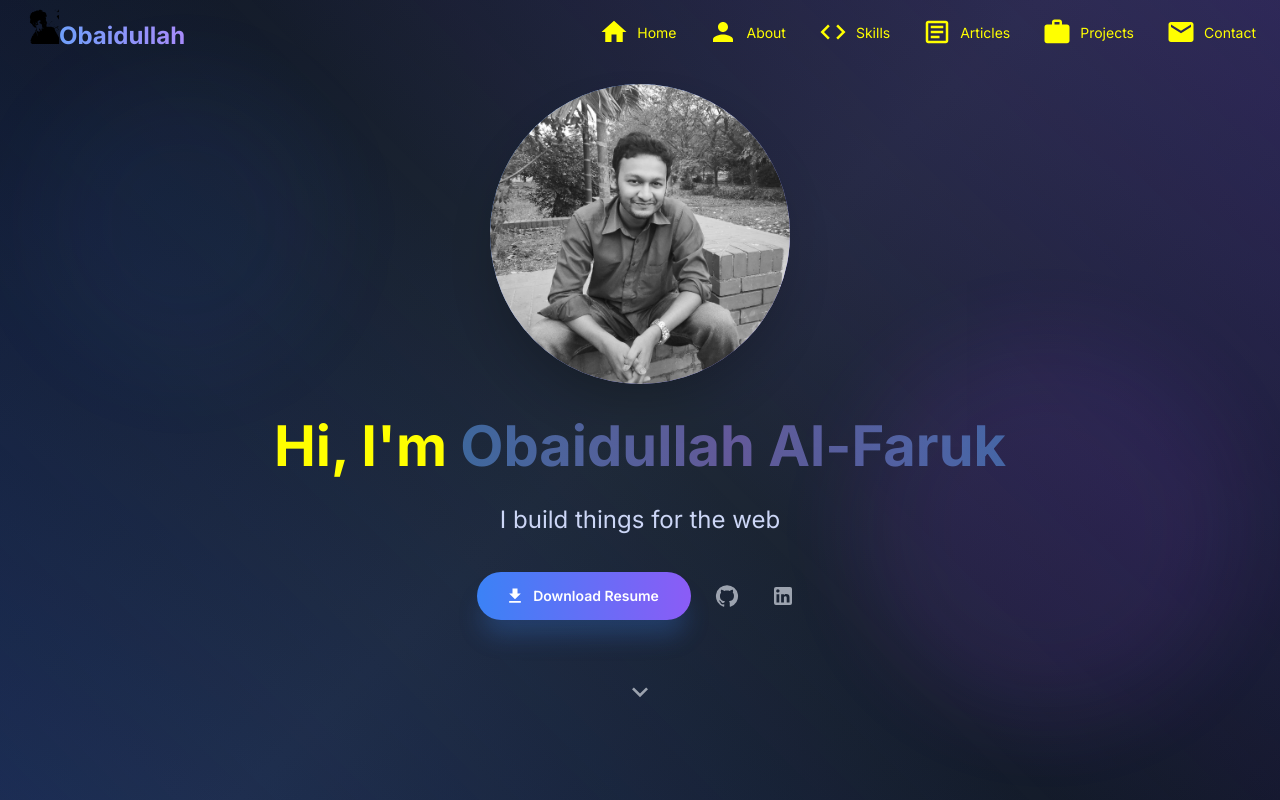
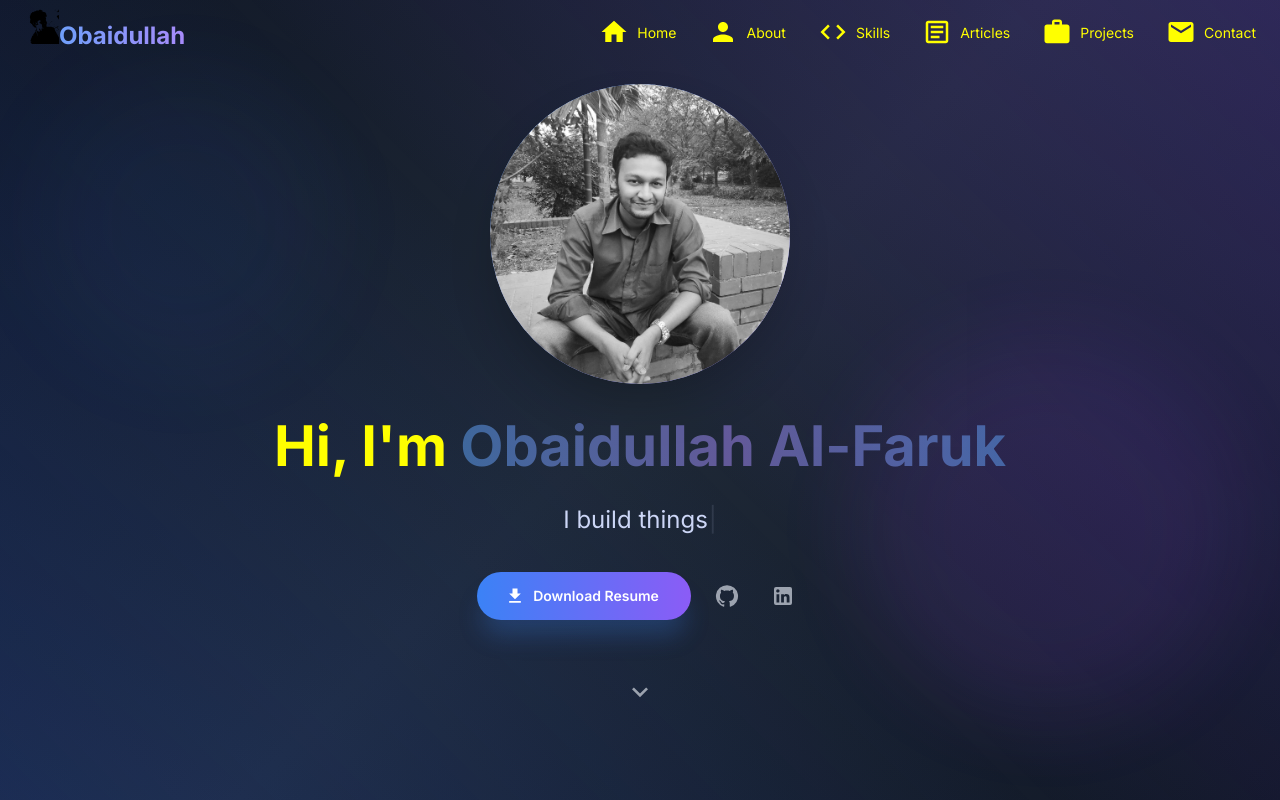
Before and after one commit to obaidullah-faruk/portfolio, a React (Vite) app: page / in a window 1280 px wide. Shown: the top 800 px of the page. Built offline with nearby package versions, Linux system fonts and the light colour scheme.

Commit message:
typewriter effect added on hero section

```diff
--- a/package.json
+++ b/package.json
@@ -17,7 +17,8 @@
     "@supabase/supabase-js": "^2.57.4",
     "lucide-react": "^0.344.0",
     "react": "^18.3.1",
-    "react-dom": "^18.3.1"
+    "react-dom": "^18.3.1",
+    "typewriter-effect": "^2.22.0"
   },
   "devDependencies": {
     "@eslint/js": "^9.9.1",
--- a/src/components/Hero.tsx
+++ b/src/components/Hero.tsx
@@ -1,7 +1,7 @@
-import React from 'react';
 import { Box, Typography, Button, IconButton, Container, Avatar } from '@mui/material';
 import { KeyboardArrowDown, Download, GitHub, LinkedIn, Email } from '@mui/icons-material';
 import { useTheme } from '@mui/material/styles';
+import Typewriter from "typewriter-effect";
 
 const Hero = () => {
   const theme = useTheme();
@@ -131,7 +131,13 @@ const Hero = () => {
               fontSize: { xs: '1.25rem', md: '1.5rem' }
             }}
           >
-            I build things for the web
+            <Typewriter
+              options={{
+                strings: ["I build things for the web", "I'm a full stack software engineer"],
+                autoStart: true,
+                loop: true,
+              }}
+            />
           </Typography>
 
           <Box sx={{
```
Also changed, not shown: 1 other file (tests, documents, lock files or other folders).
